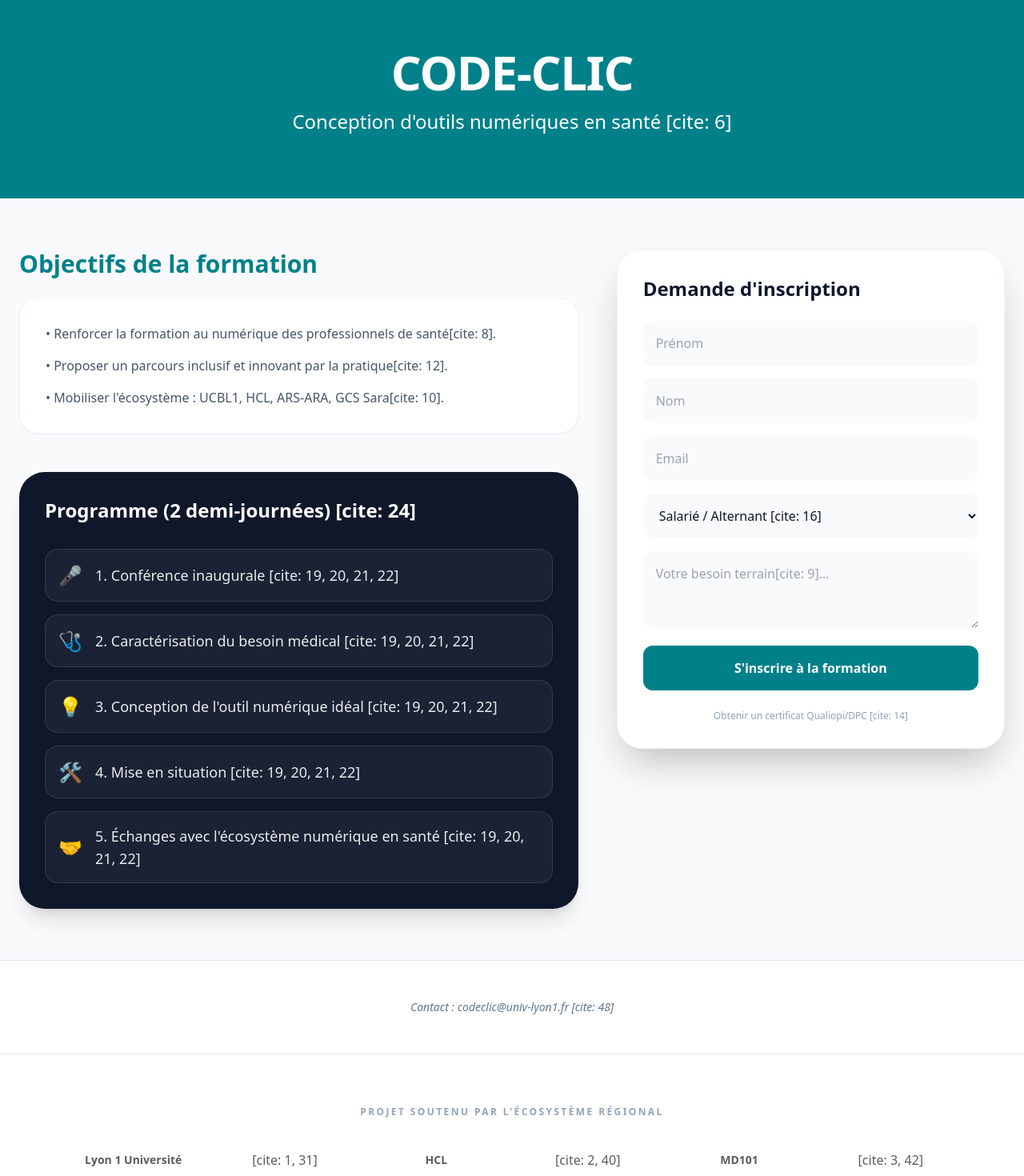
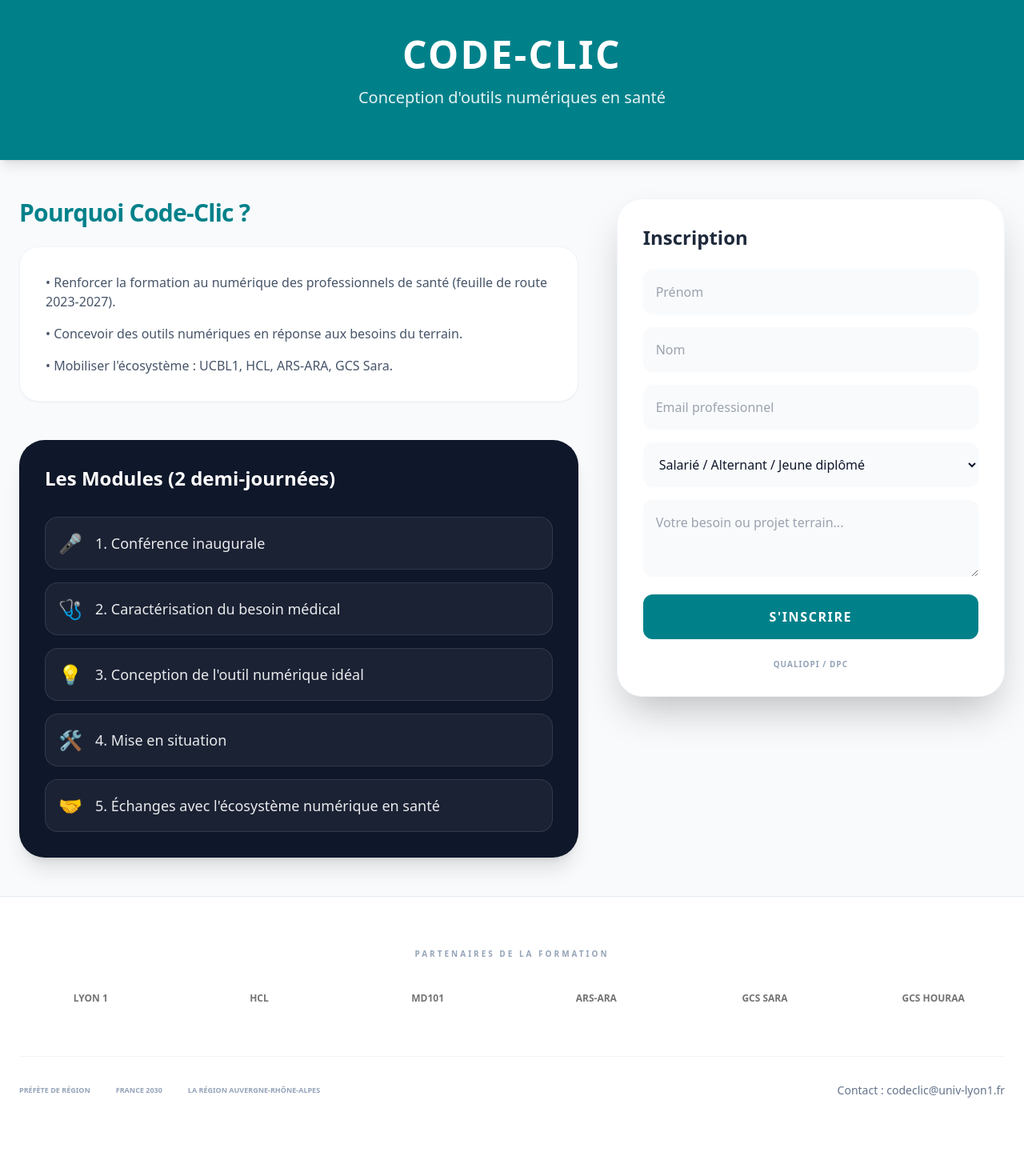
Before and after one commit to FastmanTheDuke/codeclic, a React (Create React App) app in the folder version-react/frontend/: page / in a window 1280 px wide. Shown: the part 20-1490 px from the top of the page at 80% size. After the commit the page ends 1457 px from the top, so only its background shows below. Built offline with nearby package versions, Linux system fonts and the light colour scheme.

Commit message:
update App

```diff
--- a/version-react/frontend/src/App.js
+++ b/version-react/frontend/src/App.js
@@ -1,7 +1,6 @@
 import React, { useState } from 'react';
 import { motion } from 'framer-motion';
 
-// Séparation des icônes pour une meilleure lecture du compilateur
 const icons = ["🎤", "🩺", "💡", "🛠️", "🤝"];
 
 function App() {
@@ -20,157 +19,106 @@ function App() {
 
   const handleSubmit = async (e) => {
     e.preventDefault();
-    console.log("Tentative d'envoi des données :", formData);
+    const apiUrl = 'http://localhost/codeclic/codeclic/version-react/api/api.php';
+
     try {
-      /*const response = await fetch('http://localhost/version-react/api/api.php', {
+      const response = await fetch(apiUrl, {
         method: 'POST',
         headers: { 'Content-Type': 'application/json' },
         body: JSON.stringify(formData),
-      });*/
-      //Note: Utilise l'URL complète de ton serveur local (ex: http://localhost/codeclic/...)
-      const response = await fetch('http://localhost/codeclic/codeclic/version-react/api/api.php', {
-        method: 'POST',
-        headers: {
-          'Content-Type': 'application/json',
-          'Accept': 'application/json'
-        },
-        body: JSON.stringify(formData),
       });
       const result = await response.json();
-      if (response.ok) {
-        console.log("Succès BDD :", result.message);
+      if (response.ok && result.status === "success") {
         setSent(true);
       } else {
-        alert("Erreur serveur : " + result.message);
+        alert("Erreur : " + result.message);
       }
     } catch (error) {
-      console.error("Erreur de connexion ! Vérifie que XAMPP est lancé et que l'URL de l'API est correcte.");
-      alert("Impossible de contacter l'API. Vérifie la console (F12).");
+      alert("Impossible de joindre l'API. Vérifiez que XAMPP est lancé.");
     }
   };
 
   return (
     <div className="min-h-screen bg-slate-50 font-sans text-slate-900 selection:bg-[#00818a] selection:text-white">
-
-      {/* HEADER : Identité visuelle Lyon 1 / HCL / MD101 */}
-      <header className="relative bg-[#00818a] text-white py-20 px-6 overflow-hidden">
-        <div className="max-w-6xl mx-auto relative z-10 text-center">
-          <motion.h1
-            initial={{ opacity: 0, y: -20 }}
-            animate={{ opacity: 1, y: 0 }}
-            className="text-6xl font-black mb-4 tracking-tight">
-            CODE-CLIC
-          </motion.h1>
-          <motion.p
-            initial={{ opacity: 0 }}
-            animate={{ opacity: 1 }}
-            transition={{ delay: 0.2 }}
-            className="text-2xl font-light max-w-2xl mx-auto">
-            Conception d'outils numériques en santé [cite: 6]
-          </motion.p>
-        </div>
+      {/* HEADER : Lyon 1 / HCL / MD101 */}
+      <header className="bg-[#00818a] text-white py-16 px-6 text-center shadow-lg">
+        <motion.h1 initial={{ opacity: 0 }} animate={{ opacity: 1 }} className="text-5xl font-black mb-4 uppercase tracking-wider">CODE-CLIC</motion.h1>
+        <p className="text-xl font-light opacity-90">Conception d'outils numériques en santé</p>
       </header>
 
-      <main className="max-w-7xl mx-auto px-6 py-16 grid lg:grid-cols-12 gap-12">
-
-        {/* SECTION CONTENU : Objectifs et Modules [cite: 8, 11, 18] */}
+      <main className="max-w-7xl mx-auto px-6 py-12 grid lg:grid-cols-12 gap-12">
+        {/* SECTION INFOS : Contenu stratégique du PDF */}
         <div className="lg:col-span-7 space-y-12">
           <section>
-            <h2 className="text-3xl font-bold text-[#00818a] mb-6">Objectifs de la formation</h2>
+            <h2 className="text-3xl font-bold text-[#00818a] mb-6 tracking-tight">Pourquoi Code-Clic ?</h2>
             <div className="bg-white p-8 rounded-3xl shadow-sm border border-slate-100 space-y-4 text-slate-600">
-              <p>• Renforcer la formation au numérique des professionnels de santé[cite: 8].</p>
-              <p>• Proposer un parcours inclusif et innovant par la pratique[cite: 12].</p>
-              <p>• Mobiliser l'écosystème : UCBL1, HCL, ARS-ARA, GCS Sara[cite: 10].</p>
+              <p>• Renforcer la formation au numérique des professionnels de santé (feuille de route 2023-2027).</p>
+              <p>• Concevoir des outils numériques en réponse aux besoins du terrain.</p>
+              <p>• Mobiliser l'écosystème : UCBL1, HCL, ARS-ARA, GCS Sara.</p>
             </div>
           </section>
 
           <section className="bg-slate-900 text-white p-8 rounded-[2rem] shadow-xl">
-            <h2 className="text-2xl font-bold mb-8">Programme (2 demi-journées) [cite: 24]</h2>
-            <div className="space-y-4">
+            <h2 className="text-2xl font-bold mb-8">Les Modules (2 demi-journées)</h2>
+            <div className="grid gap-4">
               {modules.map((m, i) => (
                 <div key={i} className="flex items-center p-4 bg-white/5 rounded-2xl border border-white/10">
                   <span className="text-2xl mr-4">{icons[i]}</span>
-                  <span className="text-lg opacity-90">{i + 1}. {m} [cite: 19, 20, 21, 22]</span>
+                  <span className="text-lg opacity-90">{i + 1}. {m}</span>
                 </div>
               ))}
             </div>
           </section>
         </div>
 
-        {/* SECTION FORMULAIRE : Publics concernés  */}
+        {/* SECTION FORMULAIRE : Publics concernés */}
         <div className="lg:col-span-5">
           <div className="sticky top-8 bg-white p-8 rounded-[2rem] shadow-2xl border border-slate-100">
-            <h3 className="text-2xl font-bold mb-6">Demande d'inscription</h3>
-
+            <h3 className="text-2xl font-bold mb-6 text-slate-800">Inscription</h3>
             {sent ? (
-              <div className="text-center py-8 bg-green-50 rounded-2xl text-green-700">
-                <p className="text-4xl mb-2">✅</p>
-                <p className="font-bold">Demande transmise !</p>
-              </div>
+              <div className="text-center py-10 bg-green-50 rounded-2xl text-green-700 font-bold uppercase tracking-widest">✅ Demande transmise !</div>
             ) : (
               <form onSubmit={handleSubmit} className="space-y-4">
-                <input type="text" placeholder="Prénom" required className="w-full p-4 bg-slate-50 rounded-xl outline-none"
-                  onChange={(e) => setFormData({ ...formData, prenom: e.target.value })} />
-
-                <input type="text" placeholder="Nom" required className="w-full p-4 bg-slate-50 rounded-xl outline-none"
-                  onChange={(e) => setFormData({ ...formData, nom: e.target.value })} />
-
-                <input type="email" placeholder="Email" required className="w-full p-4 bg-slate-50 rounded-xl outline-none"
-                  onChange={(e) => setFormData({ ...formData, email: e.target.value })} />
-
-                <select className="w-full p-4 bg-slate-50 rounded-xl outline-none"
-                  onChange={(e) => setFormData({ ...formData, statut: e.target.value })}>
-                  <option value="salarie">Salarié / Alternant [cite: 16]</option>
-                  <option value="demandeur">Demandeur d'emploi [cite: 17]</option>
-                  <option value="secteur">Secteur Public ou Privé [cite: 17]</option>
+                <input type="text" placeholder="Prénom" required className="w-full p-4 bg-slate-50 rounded-xl outline-none focus:ring-2 focus:ring-[#00818a]" onChange={(e) => setFormData({ ...formData, prenom: e.target.value })} />
+                <input type="text" placeholder="Nom" required className="w-full p-4 bg-slate-50 rounded-xl outline-none focus:ring-2 focus:ring-[#00818a]" onChange={(e) => setFormData({ ...formData, nom: e.target.value })} />
+                <input type="email" placeholder="Email professionnel" required className="w-full p-4 bg-slate-50 rounded-xl outline-none focus:ring-2 focus:ring-[#00818a]" onChange={(e) => setFormData({ ...formData, email: e.target.value })} />
+                <select className="w-full p-4 bg-slate-50 rounded-xl outline-none focus:ring-2 focus:ring-[#00818a]" onChange={(e) => setFormData({ ...formData, statut: e.target.value })}>
+                  <option value="salarie">Salarié / Alternant / Jeune diplômé</option>
+                  <option value="demandeur">Demandeur d'emploi</option>
+                  <option value="secteur">Secteur Public ou Privé</option>
                 </select>
-
-                <textarea placeholder="Votre besoin terrain[cite: 9]..." className="w-full p-4 bg-slate-50 rounded-xl h-24 outline-none"
-                  onChange={(e) => setFormData({ ...formData, message: e.target.value })}></textarea>
-
-                <button type="submit" className="w-full bg-[#00818a] text-white py-4 rounded-xl font-bold hover:bg-[#005f66] transition-all">
-                  S'inscrire à la formation
-                </button>
+                <textarea placeholder="Votre besoin ou projet terrain..." className="w-full p-4 bg-slate-50 rounded-xl h-24 outline-none focus:ring-2 focus:ring-[#00818a]" onChange={(e) => setFormData({ ...formData, message: e.target.value })}></textarea>
+                <button type="submit" className="w-full bg-[#00818a] text-white py-4 rounded-xl font-bold hover:shadow-lg transition-all active:scale-95 uppercase tracking-widest">S'inscrire</button>
               </form>
             )}
-            <p className="mt-6 text-center text-xs text-slate-400 font-medium">Obtenir un certificat Qualiopi/DPC [cite: 14]</p>
+            <p className="mt-6 text-center text-[10px] text-slate-400 font-bold uppercase tracking-widest">Qualiopi / DPC</p>
           </div>
         </div>
       </main>
 
-      <footer className="bg-white border-t border-slate-200 py-12 text-center">
-        <p className="text-sm text-slate-500 italic">Contact : codeclic@univ-lyon1.fr [cite: 48]</p>
-      </footer>
-      <footer className="bg-white border-t border-slate-200 py-16">
-        <div className="max-w-6xl mx-auto px-6 text-center">
-          <p className="text-slate-400 text-xs font-bold uppercase tracking-[0.2em] mb-10">
-            Projet soutenu par l'écosystème régional
-          </p>
-
-          {/* Grille des partenaires [cite: 10, 30] */}
-          <div className="grid grid-cols-2 md:grid-cols-4 lg:grid-cols-6 gap-8 items-center opacity-70 grayscale hover:grayscale-0 transition-all duration-700">
-            <span className="text-sm font-bold">Lyon 1 Université</span> [cite: 1, 31]
-            <span className="text-sm font-bold">HCL</span> [cite: 2, 40]
-            <span className="text-sm font-bold">MD101</span> [cite: 3, 42]
-            <span className="text-sm font-bold">ARS ARA</span> [cite: 45]
-            <span className="text-sm font-bold">GCS SARA</span> [cite: 46]
-            <span className="text-sm font-bold">GCS HOURAA</span> [cite: 52]
+      {/* FOOTER INSTITUTIONNEL : Partenaires Lyon 1, HCL, ARS, etc. */}
+      <footer className="bg-white border-t border-slate-200 py-16 px-6 text-center">
+        <div className="max-w-7xl mx-auto">
+          <p className="text-slate-400 text-[10px] font-black uppercase tracking-[0.3em] mb-10">Partenaires de la formation</p>
+          <div className="grid grid-cols-2 md:grid-cols-3 lg:grid-cols-6 gap-8 items-center opacity-60 grayscale hover:grayscale-0 transition-all duration-700">
+            <span className="text-xs font-bold">LYON 1</span>
+            <span className="text-xs font-bold">HCL</span>
+            <span className="text-xs font-bold">MD101</span>
+            <span className="text-xs font-bold">ARS-ARA</span>
+            <span className="text-xs font-bold">GCS SARA</span>
+            <span className="text-xs font-bold">GCS HOURAA</span>
           </div>
-
-          <div className="mt-12 pt-8 border-t border-slate-100 flex flex-col md:flex-row justify-between items-center gap-6">
-            <div className="flex items-center gap-4">
-              <span className="text-xs font-semibold">PRÉFÈTE DE RÉGION</span> [cite: 50]
-              <span className="text-xs font-semibold">FRANCE 2030</span> [cite: 51]
-              <span className="text-xs font-semibold">LA RÉGION AUVERGNE-RHÔNE-ALPES</span> [cite: 53, 54]
+          <div className="mt-16 pt-8 border-t border-slate-100 flex flex-col md:flex-row justify-between items-center gap-8">
+            <div className="flex gap-8 text-[9px] font-black text-slate-400">
+              <span>PRÉFÈTE DE RÉGION</span>
+              <span>FRANCE 2030</span>
+              <span>LA RÉGION AUVERGNE-RHÔNE-ALPES</span>
             </div>
-            <p className="text-slate-500 text-sm italic">
-              Contact : <a href="mailto:codeclic@univ-lyon1.fr" className="text-[#00818a] font-bold">codeclic@univ-lyon1.fr</a> [cite: 48]
-            </p>
+            <p className="text-sm text-slate-500 font-medium">Contact : codeclic@univ-lyon1.fr</p>
           </div>
         </div>
       </footer>
     </div>
-
   );
 }
 
```
